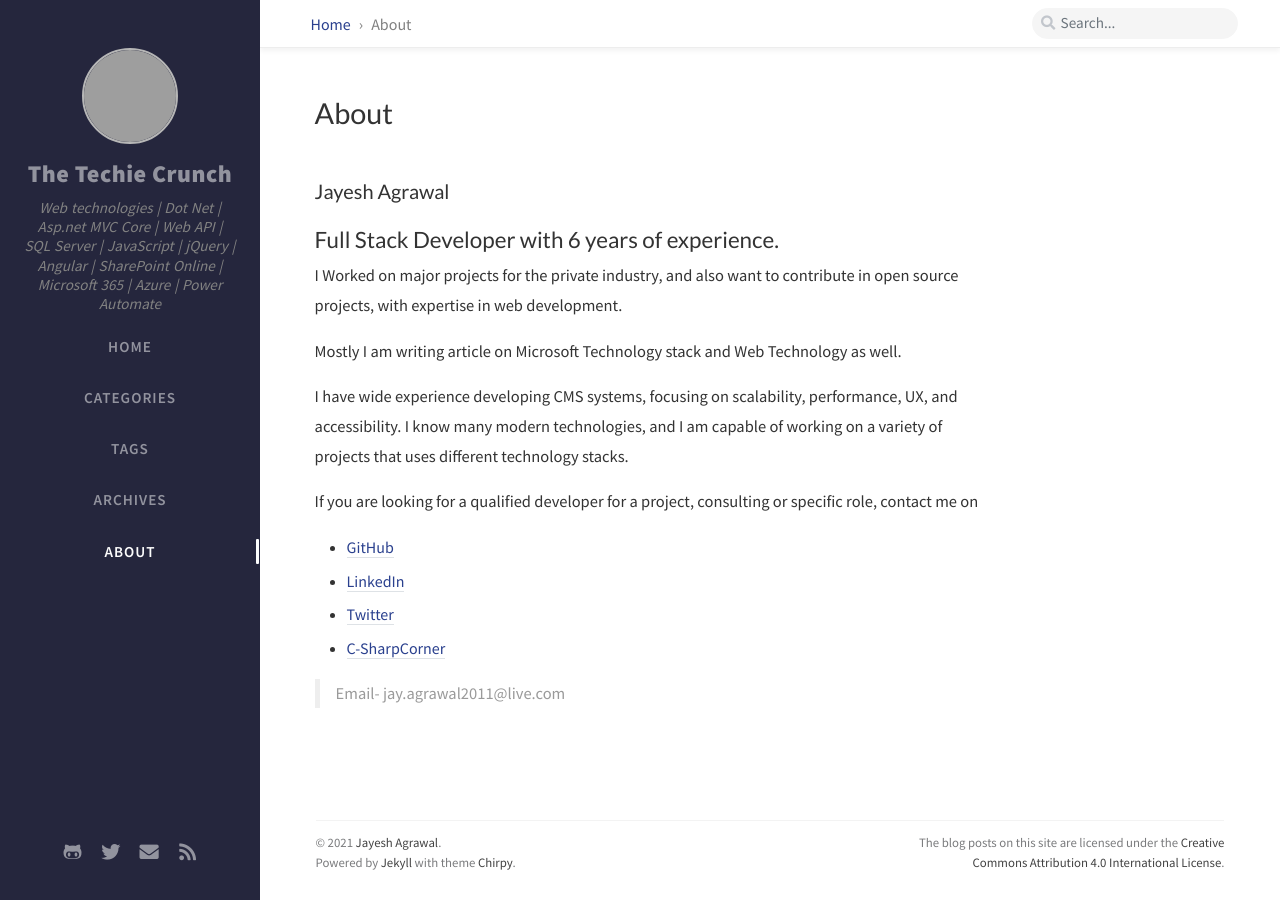
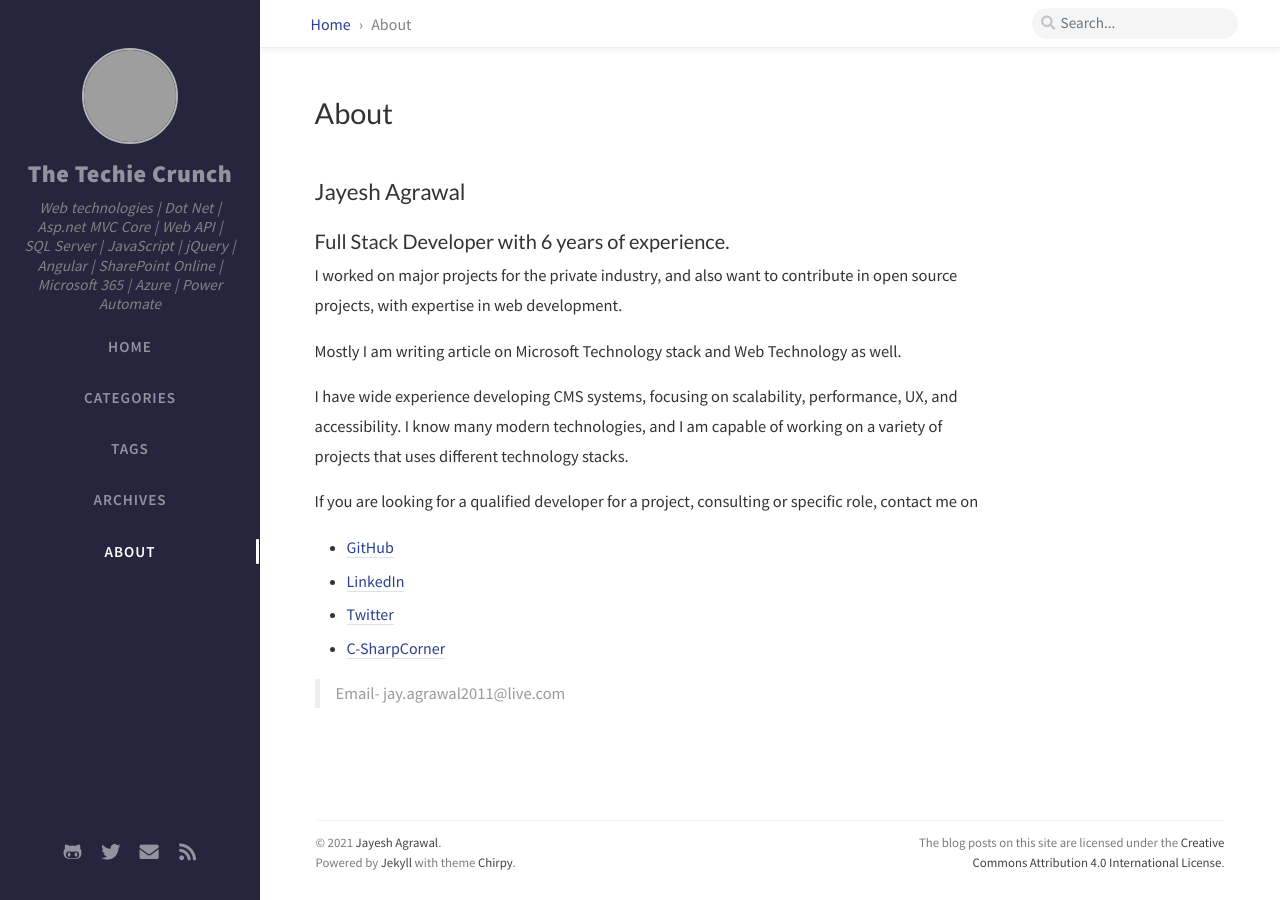
Before and after one commit to JayeshAgrawal/jayeshagrawal.github.io, a Jekyll site: the page built from _tabs/about.md, in a window 1280 px wide. Built offline with Jekyll 4.4.1, drawn with Linux system fonts in a browser that asks for light colours; nearby versions of some CDN libraries; comment, search, counter and statistics services are not loaded; grey boxes are pictures that could not be loaded.

Commit message:
Updated abot

```diff
--- a/_tabs/about.md
+++ b/_tabs/about.md
@@ -3,9 +3,9 @@ title: About
 icon: fas fa-info
 order: 4
 ---
-### Jayesh Agrawal
-## Full Stack Developer with 6 years of experience.
-I Worked on major projects for the private industry, and also want to contribute in open source projects, with expertise in web development.
+## Jayesh Agrawal
+### Full Stack Developer with 6 years of experience.
+I worked on major projects for the private industry, and also want to contribute in open source projects, with expertise in web development.
 
 Mostly I am writing article on Microsoft Technology stack and Web Technology as well.
 
```
